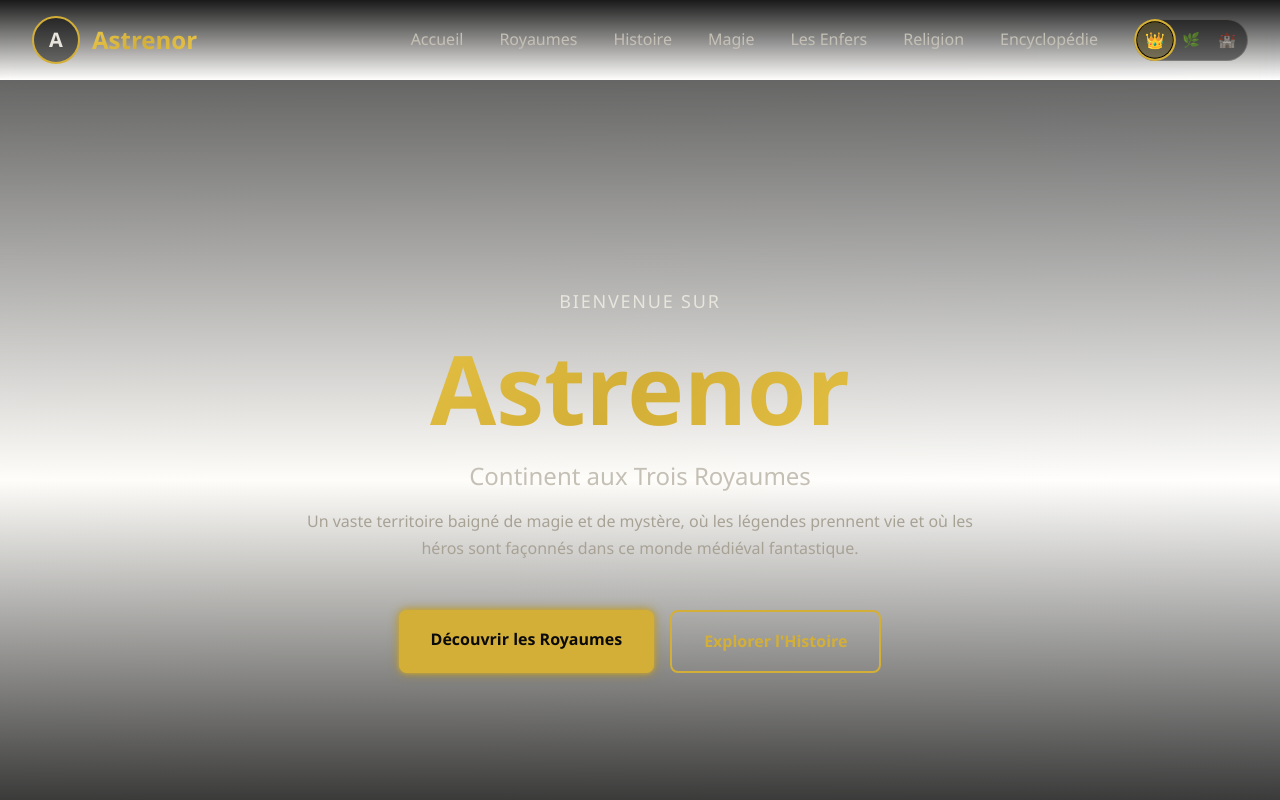
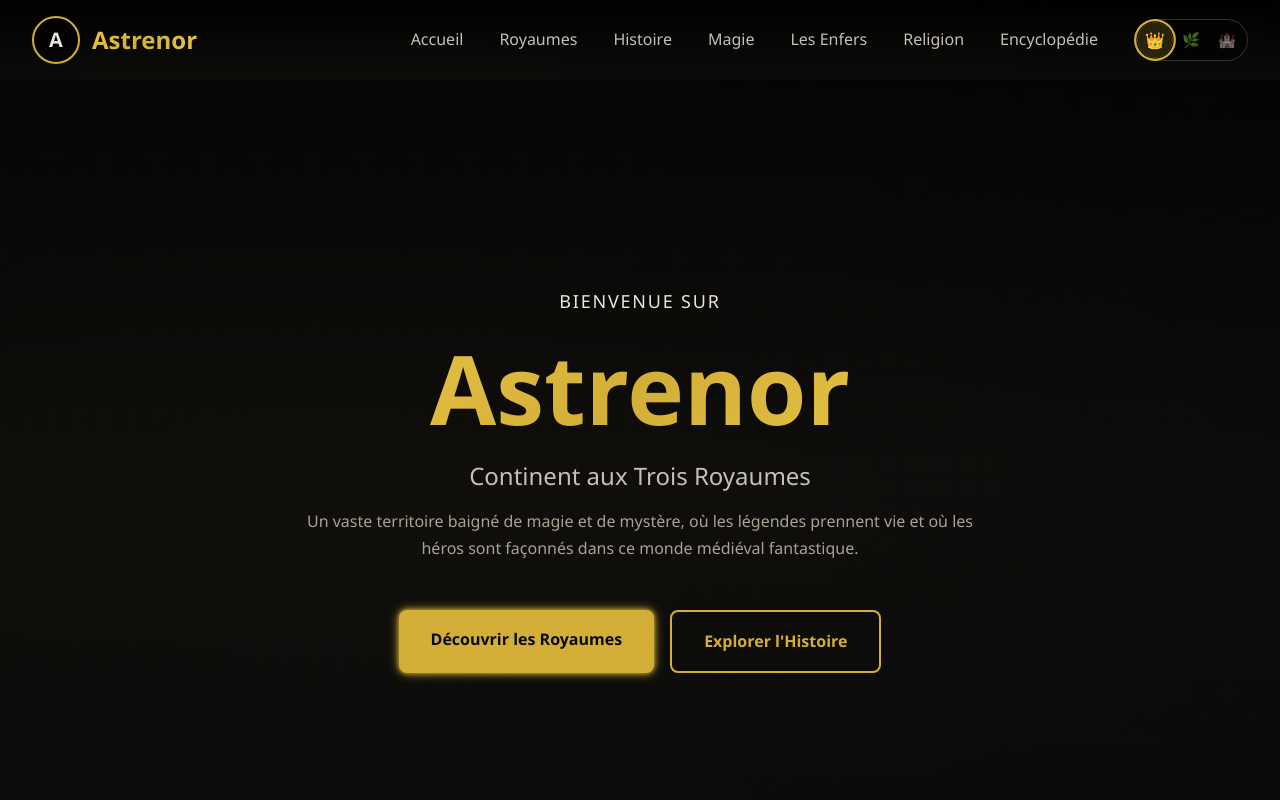
Before and after one commit to Vincgllmt/Astrenor, a Next.js app: page / in a window 1280 px wide. Shown: the top 800 px of the page. Built offline with nearby package versions, Linux system fonts and the light colour scheme.

Commit message:
feat: update global styles to support dark color scheme for multiple themes

```diff
--- a/src/app/globals.css
+++ b/src/app/globals.css
@@ -3,6 +3,7 @@
 /* Theme: Meltoria (Gold - Default) */
 :root,
 [data-kingdom="meltoria"] {
+  color-scheme: dark;
   --background: #0a0a0a;
   --foreground: #e8e5dc;
   --foreground-muted: #b8b4a8;
@@ -21,6 +22,7 @@
 
 /* Theme: Sylvestri (Forest Green) */
 [data-kingdom="sylvestri"] {
+  color-scheme: dark;
   --background: #080a08;
   --foreground: #dce8dc;
   --foreground-muted: #a8b8a8;
@@ -39,6 +41,7 @@
 
 /* Theme: Anduin (Imperial Brown/Cold) */
 [data-kingdom="anduin"] {
+  color-scheme: dark;
   --background: #0a0908;
   --foreground: #e0dcd8;
   --foreground-muted: #b0a89f;
@@ -76,10 +79,12 @@
 
 html {
   scroll-behavior: smooth;
+  background-color: var(--background);
 }
 
 body {
   background: linear-gradient(180deg, var(--background) 0%, #151210 50%, var(--background) 100%);
+  background-color: var(--background);
   color: var(--foreground);
   font-family: 'Segoe UI', Tahoma, Geneva, Verdana, sans-serif;
   min-height: 100vh;
```
